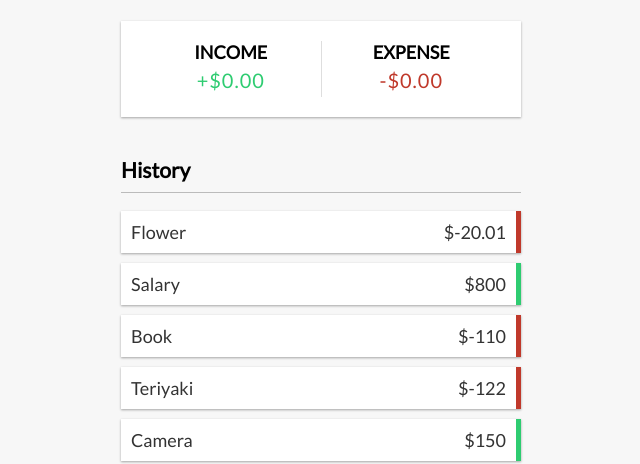
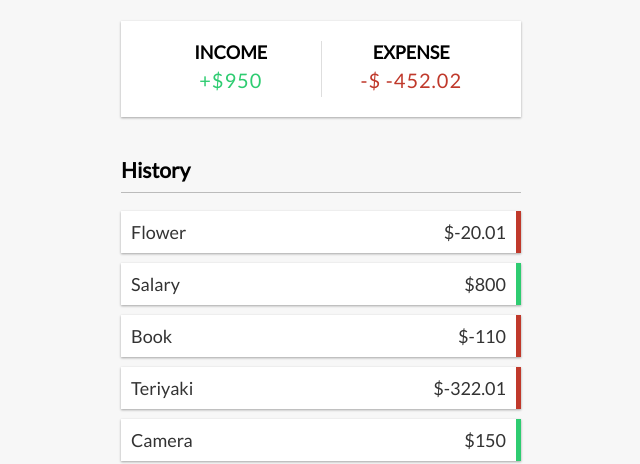
Before and after one commit to jonathans-razor/vue-3-and-composition-api-tutorial, a Vue app: page / in a window 1280 px wide. Shown: the part 150-614 px from the top of the page, without its empty margins (319-959 px from the left). Built offline with nearby package versions, Linux system fonts and the light colour scheme.

Commit message:
Jan-19-2024-8-19-19-PM

```diff
--- a/src/App.vue
+++ b/src/App.vue
@@ -2,7 +2,7 @@
   <Header />
   <div class="container">
     <Balance :total="total" />
-    <IncomeExpenses />
+    <IncomeExpenses :income="+income" :expenses="+expenses"/>
     <TransactionList :transactions="transactions" />
     <AddTransaction />
   </div>
@@ -21,7 +21,7 @@ const transactions = ref([
   { id: 1, text: 'Flower', amount: -20.01 },
   { id: 2, text: 'Salary', amount: 800 },
   { id: 3, text: 'Book', amount: -110 },
-  { id: 4, text: 'Teriyaki', amount: -122 },
+  { id: 4, text: 'Teriyaki', amount: -322.01 },
   { id: 5, text: 'Camera', amount: 150 },
 ]);
 
@@ -35,11 +35,16 @@ const total = computed(() => {
 // Get income.
 const income = computed(() => {
   return transactions.value
-  .filter(transaction => transaction.amount > 0)
+  .filter((transaction) => transaction.amount > 0)
   .reduce((acc, transaction) => acc += transaction.amount, 0).toFixed(2);
 });
 
 
+// Get expenses.
+const expenses = computed(() => {
+  return transactions.value
+    .filter((transaction) => transaction.amount < 0)
+    .reduce((acc, transaction) => acc += transaction.amount, 0).toFixed(2);
+});
 
-// Get expenses.
 </script>
--- a/src/components/AddTransaction.vue
+++ b/src/components/AddTransaction.vue
@@ -1,6 +1,6 @@
 <template>
   <h3>Add new transaction</h3>
-  <form id="form">
+  <form id="form" @submit.prevent="onSubmit">
     <div class="form-control">
       <label for="text">Text</label>
       <input type="text" id="text" placeholder="Enter text..." />
@@ -15,3 +15,9 @@
     <button class="btn">Add transaction</button>
   </form>
 </template>
+
+<script setup>
+  const onSubmit = () => {
+    console.log('submit');
+  }
+</script>
--- a/src/components/IncomeExpenses.vue
+++ b/src/components/IncomeExpenses.vue
@@ -3,14 +3,29 @@
     <div>
       <h4>Income</h4>
       <p id="money-plus" className="money plus">
-        +$0.00
+        +${{income}}
       </p>
     </div>
     <div>
       <h4>Expense</h4>
       <p id="money-minus" className="money minus">
-        -$0.00
+        -$ {{expenses}}
       </p>
     </div>
   </div>
 </template>
+
+<script setup>
+import { defineProps } from 'vue';
+
+const props = defineProps({
+  income: {
+    type: Number,
+    required: true,
+  },
+  expenses: {
+    type: Number,
+    required: true,
+  },
+});
+</script>
```
